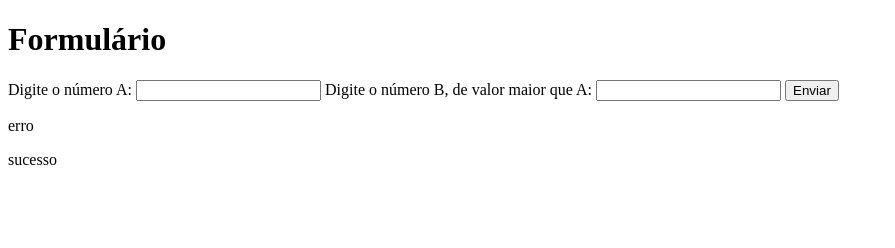
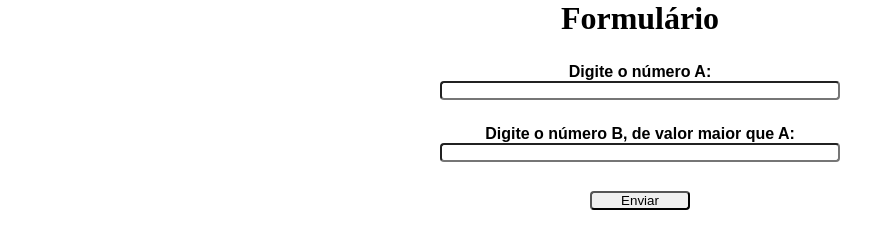
Before and after one commit to ErickeEU/curso-ebac-frontend, a plain HTML site: page ex_js.html in a window 1280 px wide. Shown: the whole page, without its empty margins (0-895 px from the left). Drawn offline with Linux system fonts and the light colour scheme.

Commit message:
Fix: css link

```diff
--- a/ex_js.html
+++ b/ex_js.html
@@ -4,7 +4,7 @@
     <meta charset="UTF-8">
     <meta name="viewport" content="width=device-width, initial-scale=1.0">
     <title>Document</title>
-    <link rel="stylesheet" href="exercicio.css">
+    <link rel="stylesheet" href="ex_js.css">
 </head>
 <body>
     <header>
```
